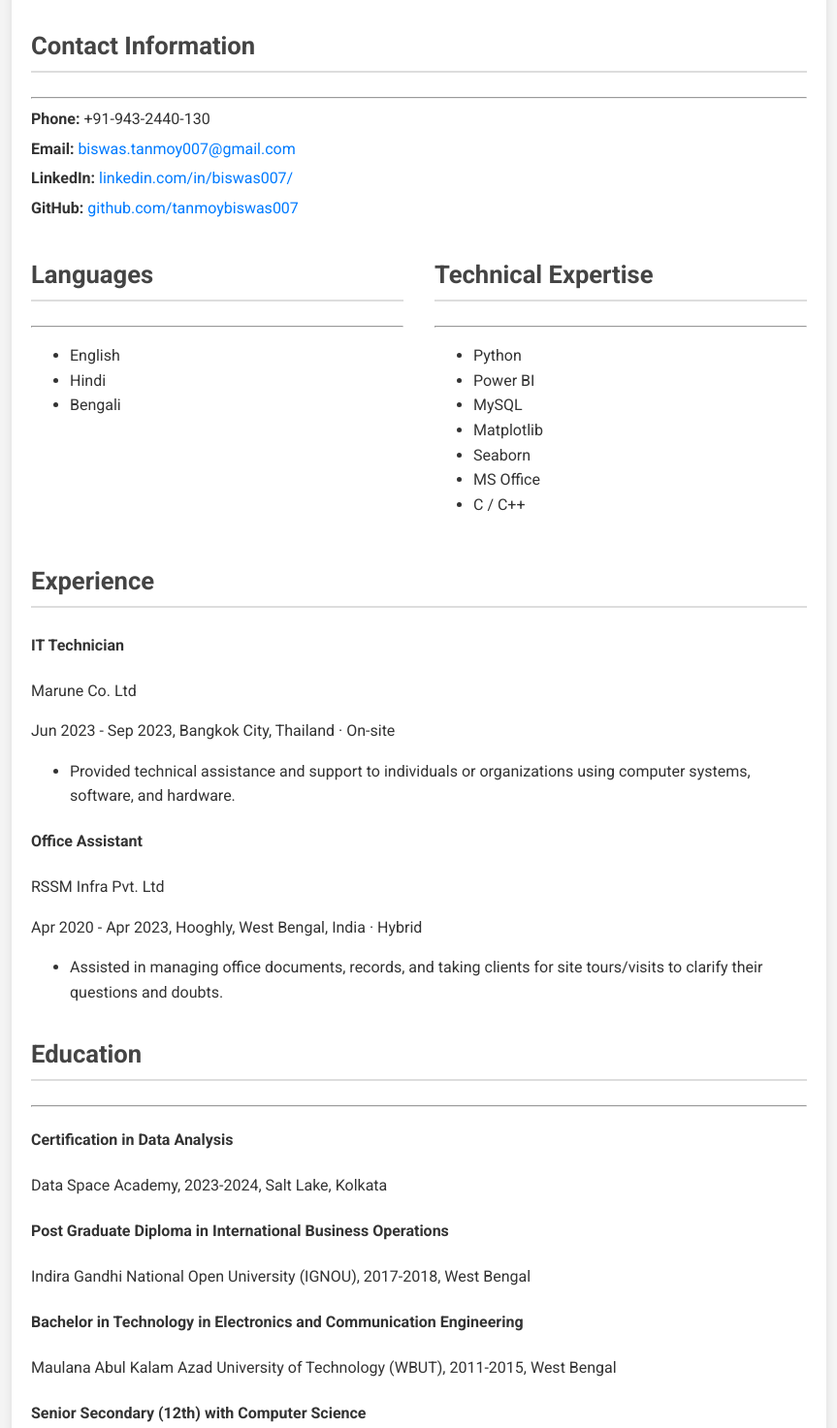
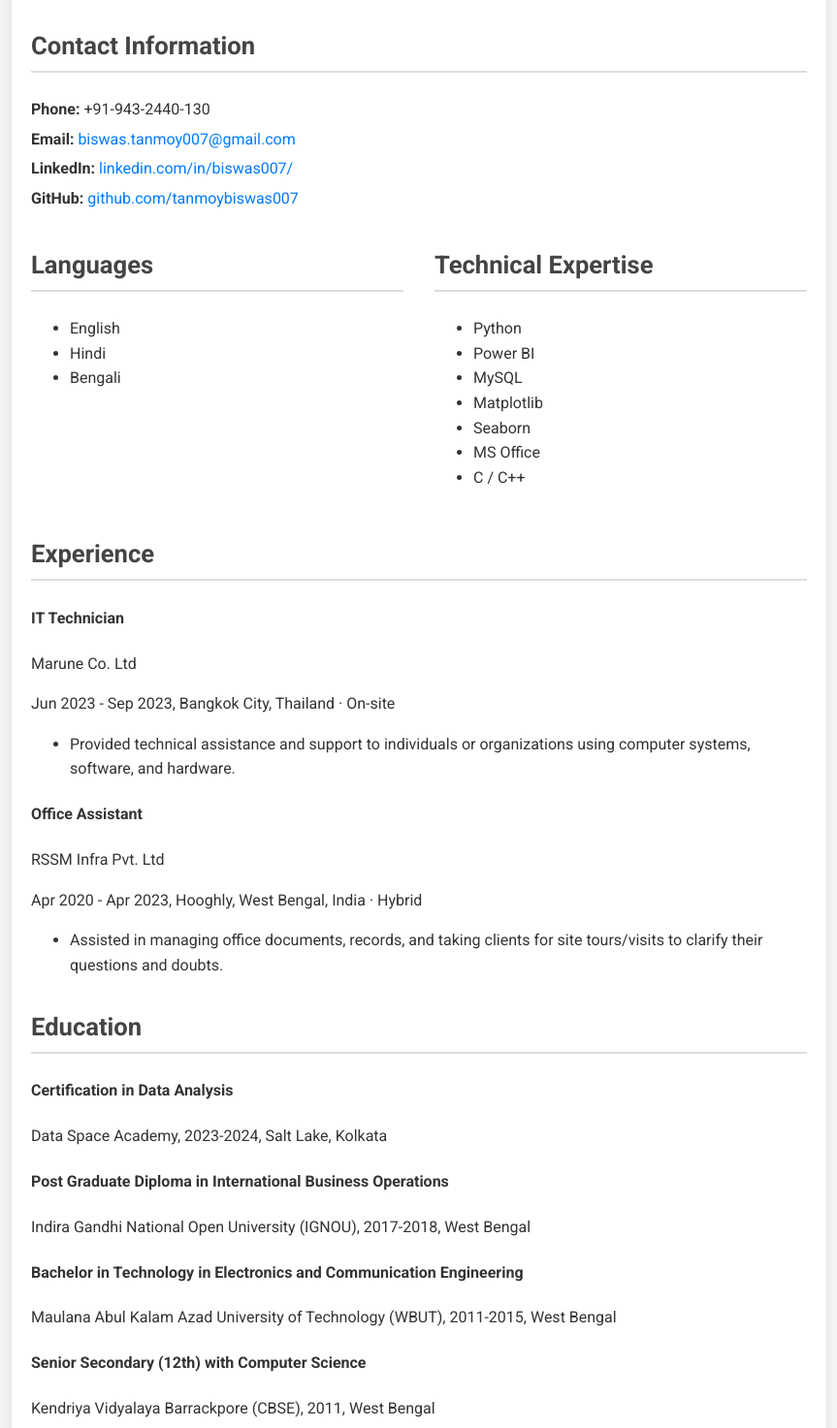
Before and after one commit to tanmaybiswas007/tanmaybiswas007.github.io, a plain HTML site: page index.html in a window 1280 px wide. Shown: the part 370-1843 px from the top of the page at 97% size, without its empty margins (208-1071 px from the left). Drawn offline with Linux system fonts and the light colour scheme.

Commit message:
removing the hr tags thats causing errors

```diff
--- a/index.html
+++ b/index.html
@@ -25,7 +25,7 @@
         </section>
 
         <section class="contact-info">
-            <h3>Contact Information</h3><hr>
+            <h3>Contact Information</h3>
             <p><strong>Phone:</strong> +91-943-2440-130</p>
             <p><strong>Email:</strong> <a href="mailto:biswas.tanmoy007@gmail.com">biswas.tanmoy007@gmail.com</a></p>
             <p><strong>LinkedIn:</strong> <a href="https://linkedin.com/in/biswas007/" target="_blank">linkedin.com/in/biswas007/</a></p>
@@ -34,7 +34,7 @@
 
         <section class="skills-languages">
             <div class="languages">
-                <h3>Languages</h3><hr>
+                <h3>Languages</h3>
                 <ul>
                     <li>English</li>
                     <li>Hindi</li>
@@ -42,7 +42,7 @@
                 </ul>
             </div>
             <div class="expertise">
-                <h3>Technical Expertise</h3><hr>
+                <h3>Technical Expertise</h3>
                 <ul>
                     <li>Python</li>
                     <li>Power BI</li>
@@ -76,7 +76,7 @@
         </section>
 
         <section class="education">
-            <h3>Education</h3><hr>
+            <h3>Education</h3>
             <div class="education-item">
                 <h4>Certification in Data Analysis</h4>
                 <p>Data Space Academy, 2023-2024, Salt Lake, Kolkata</p>
@@ -116,7 +116,7 @@
         </section>
 
         <section class="projects">
-            <h3>Projects</h3><hr>
+            <h3>Projects</h3>
             <div class="project">
                 <p><a href="https://github.com/tanmaybiswas007/IMDb-Case-Study" target="_blank">IMDb Case Study Analysis</a></p>
                 <p>Developed skills to extract meaningful insights from the IMDb dataset, calculating key metrics such as gross revenue, profit margins, and top film ratings for business analysis.</p>
@@ -132,7 +132,7 @@
         </section>
 
         <section class="hobbies">
-            <h3>Hobbies</h3><hr>
+            <h3>Hobbies</h3>
             <ul>
                 <li><strong>Following World Affairs:</strong> Stay informed about global events, political developments, and their impact on international relations and economies.</li>
                 <li><strong>Tracking Financial Markets:</strong> Regularly monitor stock markets, economic trends, and financial news to understand market dynamics and investment opportunities.</li>
```
